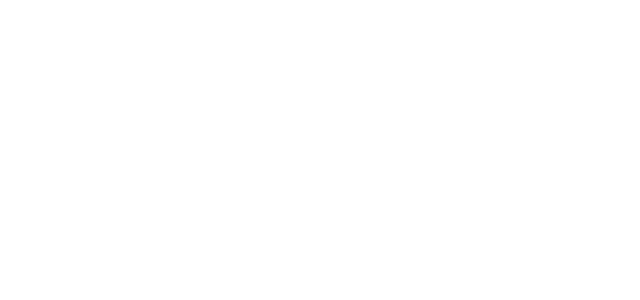
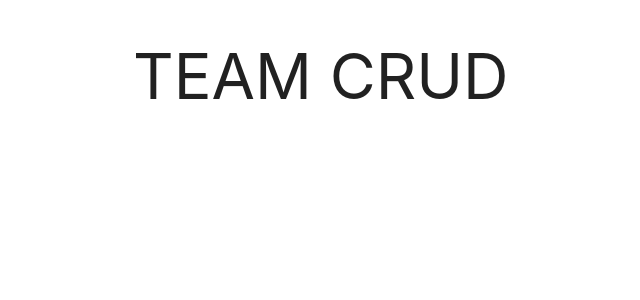
Before and after one commit to sicsic1997/trello-clone-fe, a React (Create React App) app: page /teams in a window 1280 px wide. Shown: the top 300 px of the page, without its empty margins (59-699 px from the left). Built offline with nearby package versions, Linux system fonts and the light colour scheme.

Commit message:
Teams infra

```diff
--- a/src/App.js
+++ b/src/App.js
@@ -3,9 +3,9 @@ import './App.css';
 import 'material-design-icons/iconfont/material-icons.css'
 import { BrowserRouter, Route, Link } from "react-router-dom";
 
-import RegisterController from './components/register/RegisterContainer.js'
-import LoginController from './components/login/LoginContainer.js'
-
+import RegisterController from './components/register/RegisterController.js'
+import LoginController from './components/login/LoginController.js'
+import TeamComponent from './components/teams/TeamsController.js'
 
 class App extends Component {
   render() {
@@ -19,6 +19,7 @@ class App extends Component {
             <div className="container">
               <Route exact path="/register" component={RegisterController} />
               <Route exact path="/login" component={LoginController} />
+              <Route exact path="/teams" component={TeamComponent} />
             </div>
           </div>
         </BrowserRouter>
--- /dev/null
+++ b/src/components/teams/Teams.js
@@ -0,0 +1,9 @@
+import React from 'react'
+
+const Team = (props) => {
+    return (
+    <h1>TEAM CRUD</h1>
+    )
+}
+
+export default Team;
--- /dev/null
+++ b/src/components/teams/TeamsController.js
@@ -0,0 +1,17 @@
+import React from 'react'
+import axios from'axios'
+import Teams from './Teams'
+
+class TeamsController extends React.Component {
+
+    constructor(props) {
+        super(props);
+    }
+
+    render() {
+        return <Teams/>;
+    }
+
+}
+
+export default TeamsController;
```
Also changed, not shown: src/components/login/LoginController.js (renamed from src/components/login/LoginContainer.js), src/components/register/RegisterController.js (renamed from src/components/register/RegisterContainer.js).
